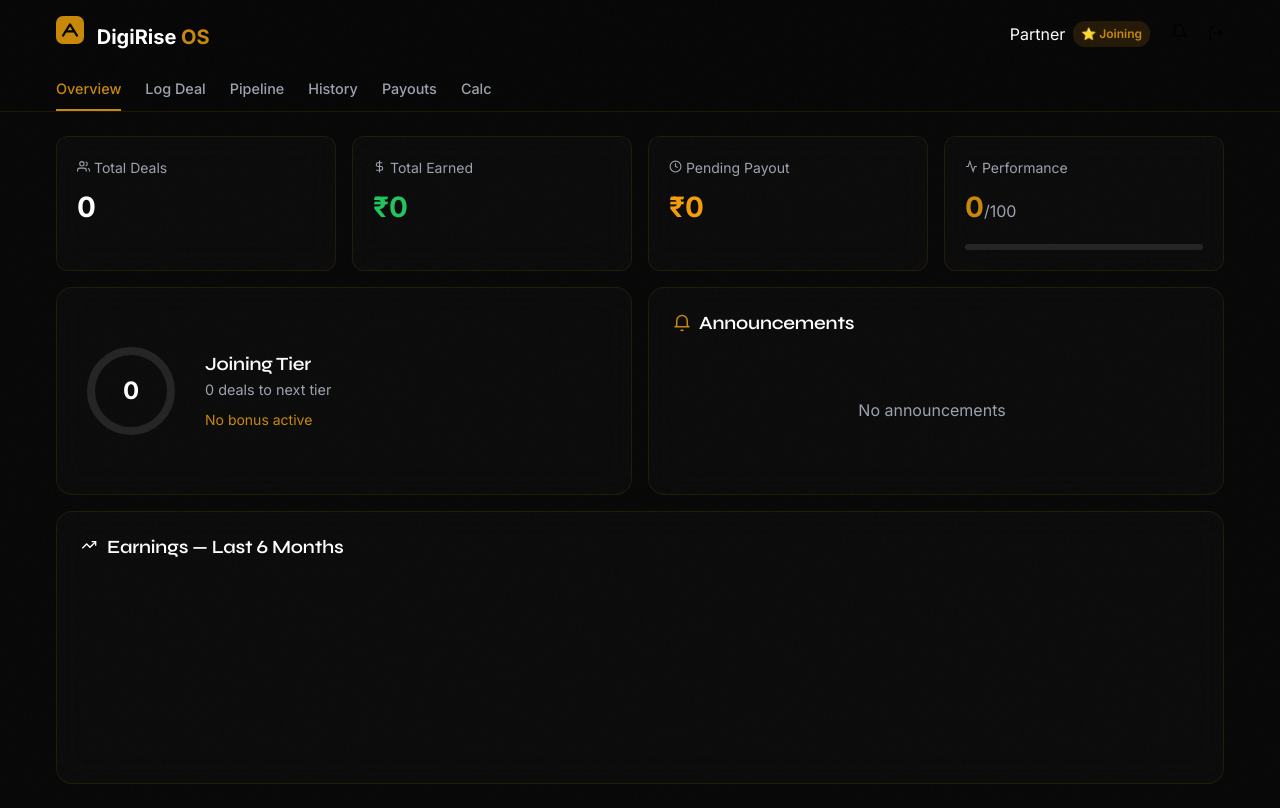
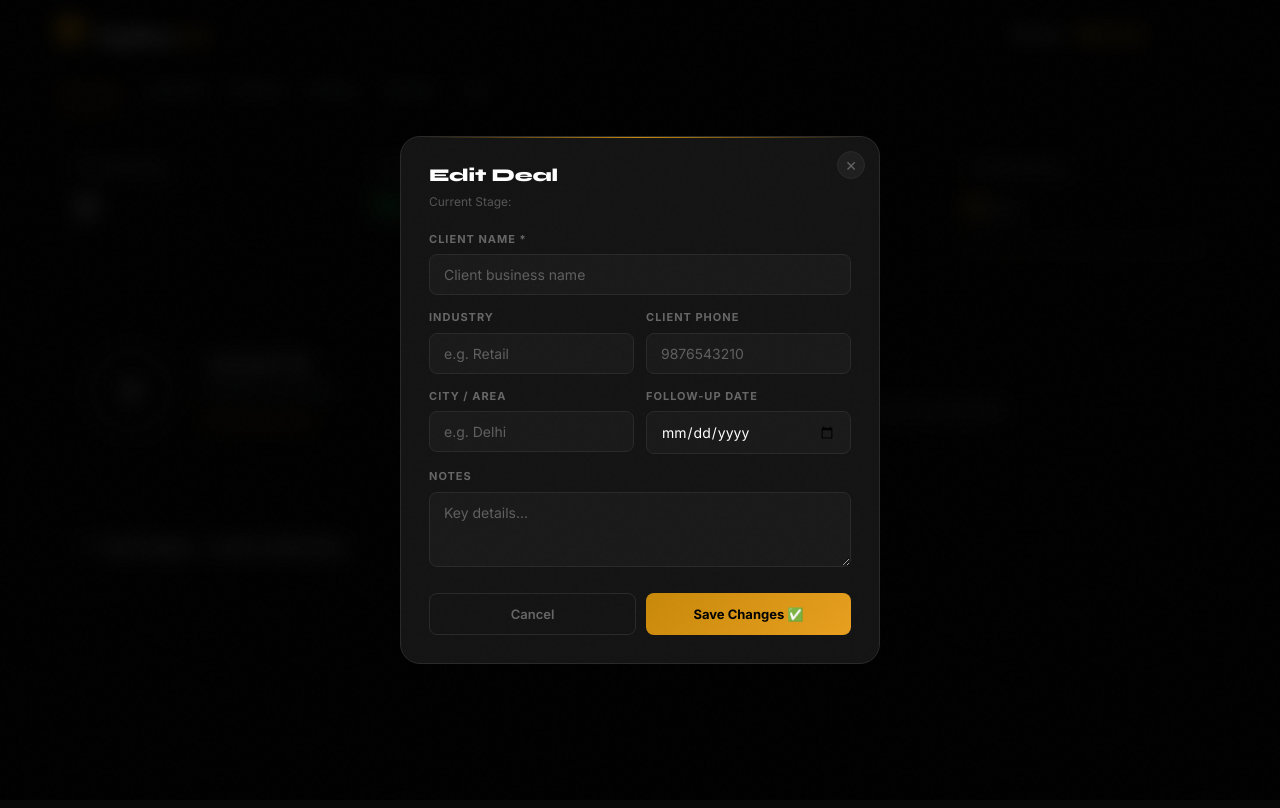
Before and after one commit to S2zxx0zxx/DigiRise-Admin-beta-, a plain HTML site: page partner.html in a window 1280 px wide. Drawn offline with Linux system fonts and the light colour scheme; no server answers.

Commit message:
Consolidate Google Fonts loading on partner OS page
Offline banner relies on shared.css's pointer-events:none fix so it
never blocks clicks on the partner dashboard.

```diff
--- a/partner.html
+++ b/partner.html
@@ -4,7 +4,6 @@
   <meta charset="UTF-8">
   <meta name="viewport" content="width=device-width, initial-scale=1.0">
   <title>DigiRise Growth Partner OS</title>
-  <link href="https://fonts.googleapis.com/css2?family=Inter:wght@400;500;600;700&family=Syne:wght@700;800&display=swap" rel="stylesheet">
   <link rel="preconnect" href="https://fonts.googleapis.com">
   <link rel="preconnect" href="https://fonts.gstatic.com" crossorigin>
   <link href="https://fonts.googleapis.com/css2?family=Syne:wght@400;600;700;800&family=Inter:wght@300;400;500;600;700&display=swap" rel="stylesheet">
@@ -457,7 +456,7 @@
 
 
   <!-- EDIT DEAL MODAL -->
-  <div id="editDealModal" style="display:none;position:fixed;inset:0;background:rgba(0,0,0,0.85);backdrop-filter:blur(10px);z-index:500;align-items:center;justify-content:center;padding:20px;">
+  <div id="editDealModal" style="display:flex;position:fixed;inset:0;background:rgba(0,0,0,0.85);backdrop-filter:blur(10px);z-index:500;align-items:center;justify-content:center;padding:20px;">
     <div style="background:#141414;border:1px solid #2a2a2a;border-radius:20px;padding:28px;width:100%;max-width:480px;position:relative;max-height:90vh;overflow-y:auto;">
       <div style="position:absolute;top:0;left:20px;right:20px;height:1px;background:linear-gradient(90deg,transparent,#C8890A,transparent);border-radius:20px 20px 0 0;"></div>
       <button onclick="closeEditModal()" style="position:absolute;top:14px;right:14px;background:#1f1f1f;border:1px solid #2a2a2a;color:#666;width:28px;height:28px;border-radius:50%;cursor:pointer;font-size:14px;display:flex;align-items:center;justify-content:center;">✕</button>
```
